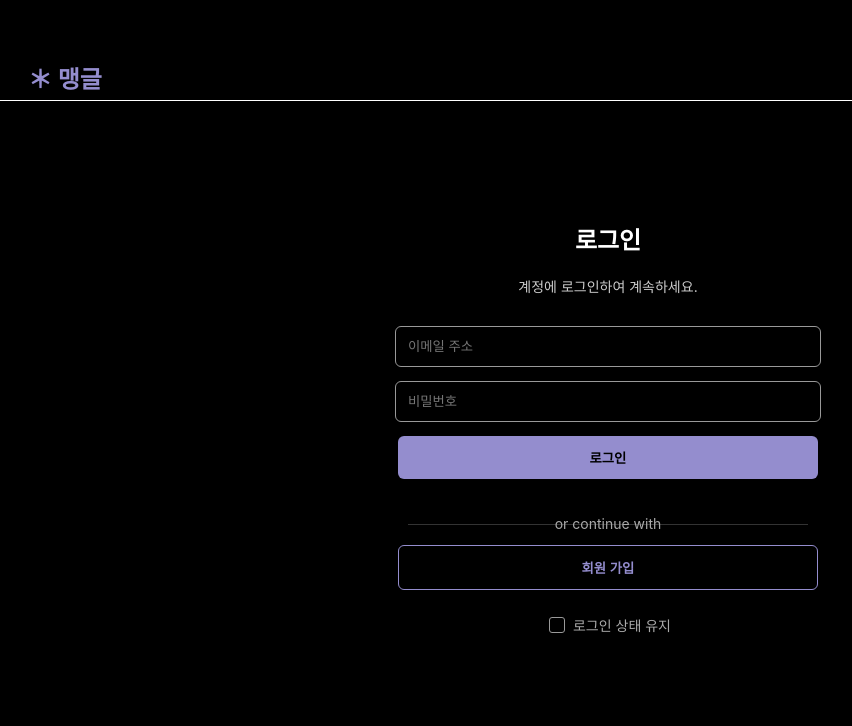
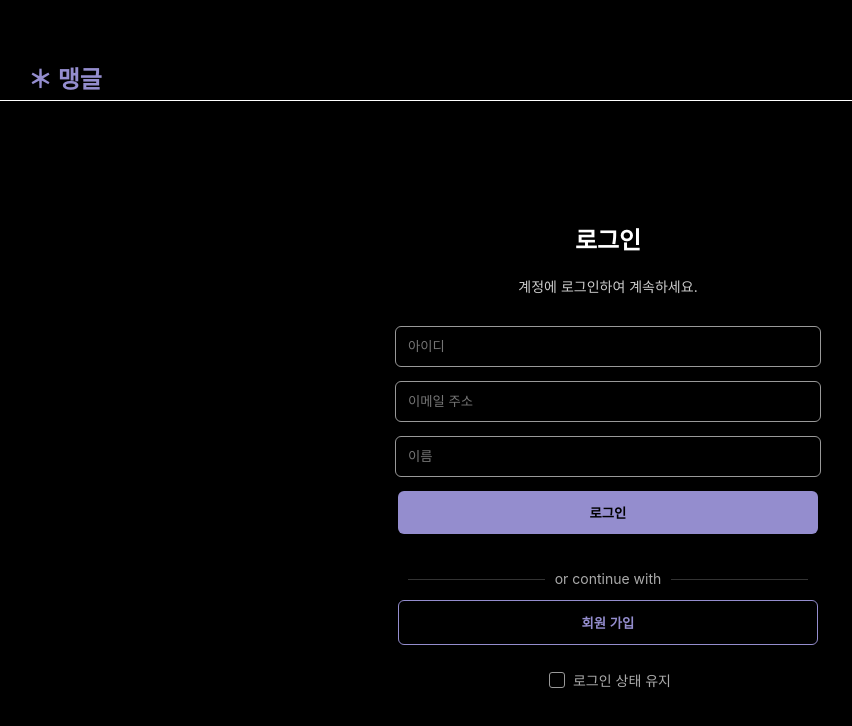
Before and after one commit to jeongwoo-gobroad/mangle, a React (Create React App) app in the folder frontend/my-app/: page / in a window 1280 px wide. Shown: the top 726 px of the page, without its empty margins (32-884 px from the left). Built offline with nearby package versions, Linux system fonts and the light colour scheme; the HTML template or start-up script is replaced by a standard one.

Commit message:
작업한 내용

```diff
--- a/frontend/my-app/src/pages/LoginPage/index.js
+++ b/frontend/my-app/src/pages/LoginPage/index.js
@@ -1,26 +1,30 @@
 import React, { useState } from "react";
 import styled from "styled-components";
 import { useNavigate } from "react-router-dom";
-import axios from "axios"; // ✅ 로그인 요청을 위해 axios 추가
+import axios from "axios";
 
 function LoginPage() {
   const navigate = useNavigate();
 
+
+  const [userId, setUserId] = useState("");
   const [email, setEmail] = useState("");
-  const [password, setPassword] = useState("");
+  const [name, setName] = useState("");
+
 
   const handleChange = (setter) => (e) => {
     setter(e.target.value);
   };
 
-  // ✅ 로그인 버튼 눌렀을 때 실행
+
   const handleLogin = async () => {
     try {
-      // 📨 로그인 API 호출
-      const response = await axios.post("http://1.214.110.53:8080/auth/login", {
+
+      const response = await axios.post("http://127.0.0.1:8080/auth/login", {
+        userId,
         email,
-        userId: email.split("@")[0], // ✅ 백엔드에 userId도 필요하므로 임시로 만듦
-        password,
+        name,
+
       });
 
       // ✅ 응답에서 token, user 정보 받기
@@ -32,10 +36,10 @@ function LoginPage() {
       localStorage.setItem("userName", user.name);
 
       // ✅ 로그인 성공 후 프로필 페이지로 이동
-      navigate("/profile");
+      navigate("/first");
     } catch (error) {
       console.error("로그인 실패:", error);
-      alert("로그인 실패! 이메일/비밀번호를 확인해주세요.");
+      alert("로그인 실패! 정보를 확인해주세요.");
     }
   };
 
@@ -46,22 +50,33 @@ function LoginPage() {
         <Title>로그인</Title>
         <Subtitle>계정에 로그인하여 계속하세요.</Subtitle>
 
+
+        <Input
+          type="text"
+          placeholder="아이디"
+          value={userId}
+          onChange={handleChange(setUserId)}
+        />
+
         <Input
           type="email"
           placeholder="이메일 주소"
           value={email}
           onChange={handleChange(setEmail)}
         />
+
         <Input
-          type="password"
-          placeholder="비밀번호"
-          value={password}
-          onChange={handleChange(setPassword)}
+          type="text"
+          placeholder="이름"
+          value={name}
+          onChange={handleChange(setName)}
         />
+
 
         <LoginButton onClick={handleLogin}>로그인</LoginButton>
 
-        <Divider>or continue with</Divider>
+
+        <Divider><span>or continue with</span></Divider>
 
         <SignupButton onClick={() => navigate("/signup")}>회원 가입</SignupButton>
 
@@ -76,7 +91,8 @@ function LoginPage() {
 
 export default LoginPage;
 
-// ✅ styled-components (UI는 그대로 유지)
+
+
 const Container = styled.div`
   background-color: black;
   color: white;
@@ -142,6 +158,7 @@ const LoginButton = styled.button`
   font-weight: bold;
   border: none;
   margin-bottom: 24px;
+  display: block;
   cursor: pointer;
 `;
 
@@ -178,7 +195,7 @@ const RememberMe = styled.div`
   font-size: 14px;
   color: #aaa;
   width: 400px;
-  justify-content: center;
+  justify-content:center;
 
   input[type="checkbox"] {
     margin-right: 8px;
@@ -198,7 +215,7 @@ const RememberMe = styled.div`
   }
 
   input[type="checkbox"]:checked::after {
-    content: "✔";
+    content: '✔';
     color: black;
     font-size: 12px;
     position: absolute;
--- a/frontend/my-app/src/pages/SignupPage/index.js
+++ b/frontend/my-app/src/pages/SignupPage/index.js
@@ -56,7 +56,7 @@ function SignupPage() {
       console.log("회원가입 요청 데이터:", signupData);
 
       // 백엔드 POST 요청
-      const response = await axios.post("http://192.168.202.11:8080/auth/signup", signupData);
+      const response = await axios.post("http://127.0.0.1:8080/auth/signup", signupData);
 
       // 성공 응답 처리
       console.log("회원가입 성공:", response.data);
```
